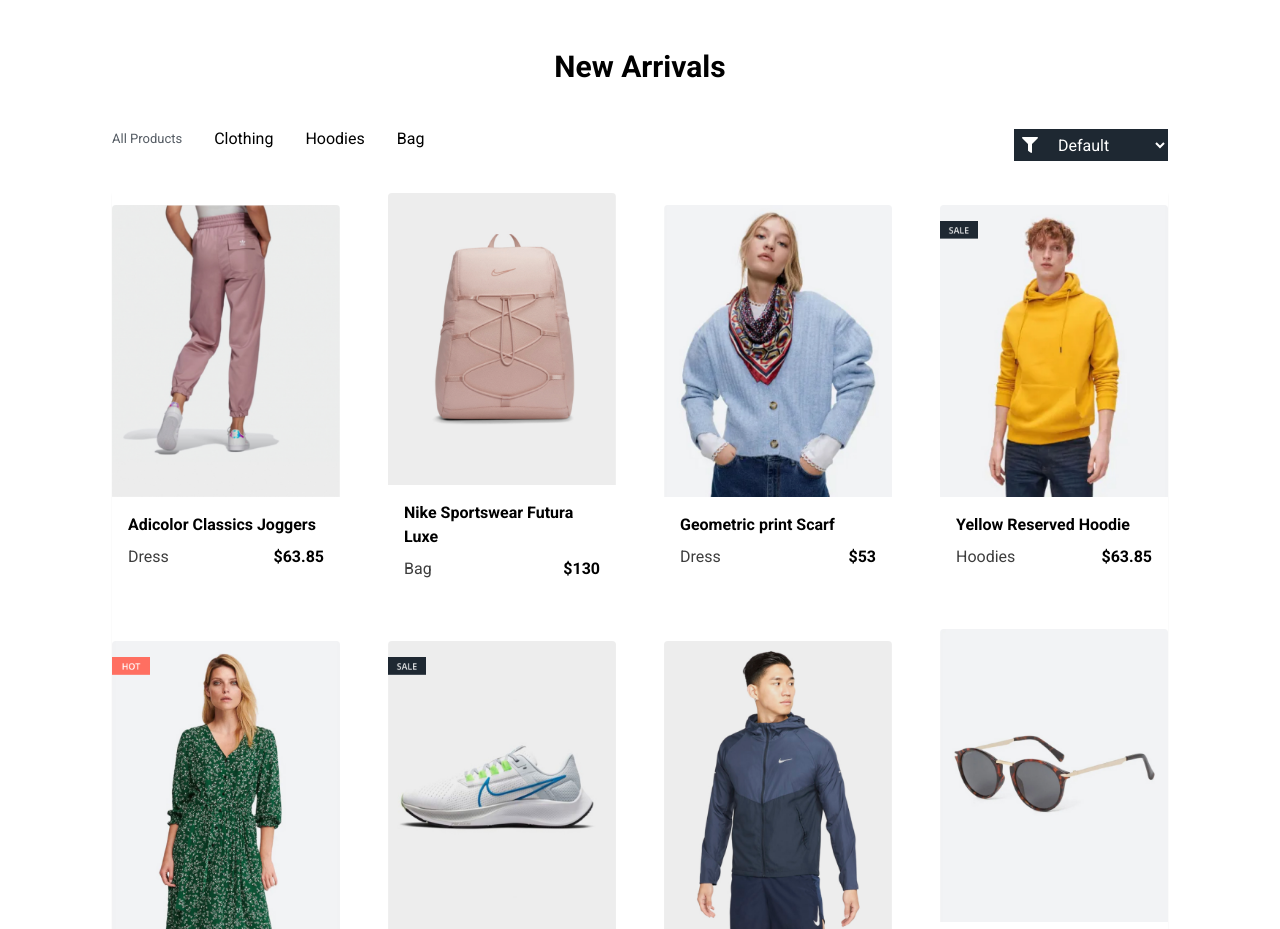
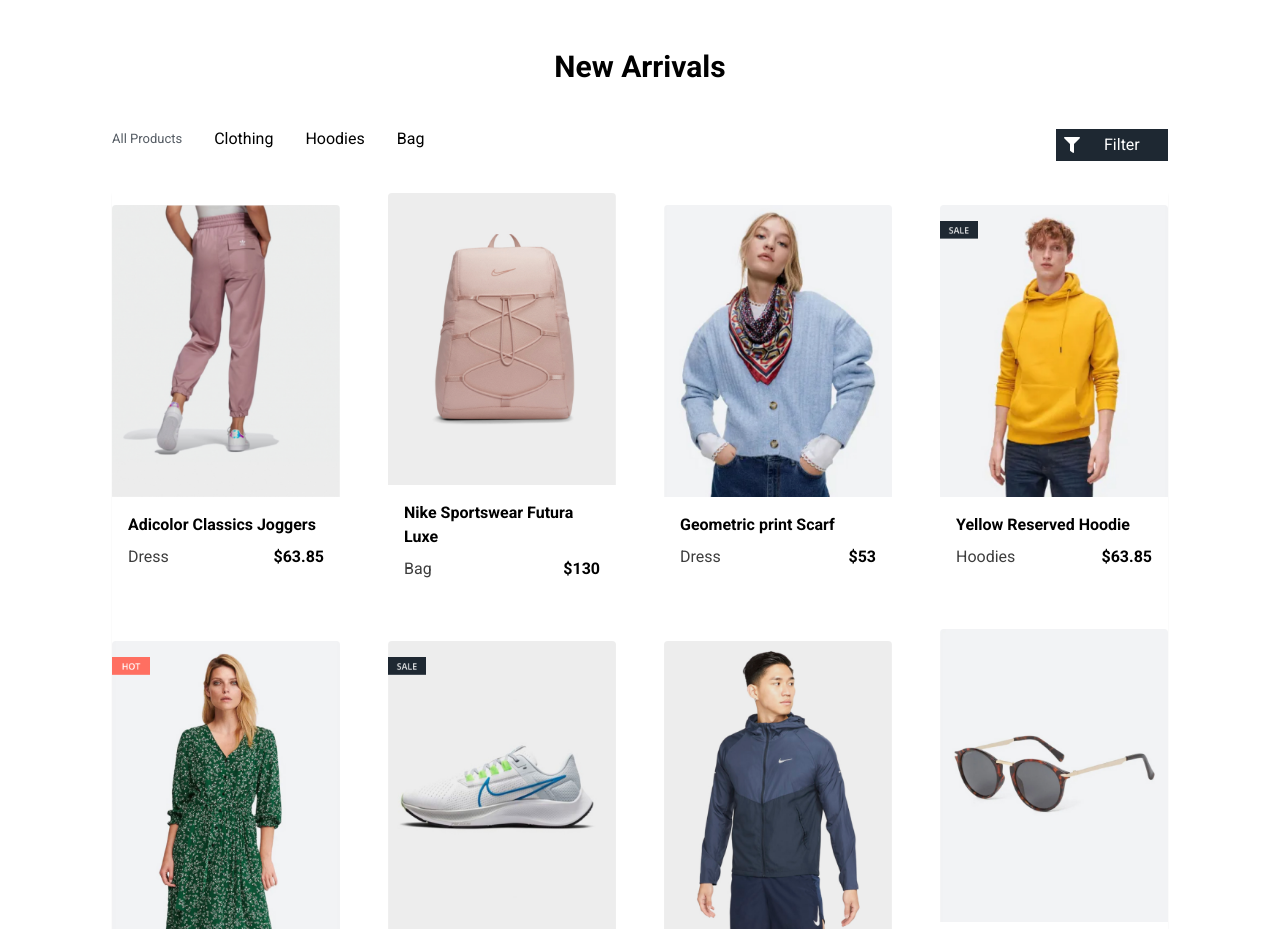
Before and after one commit to ReactIrina/01_e_commerce, a React (Vite) app in the folder project/: page / in a window 1280 px wide. Shown: the part 1720-2649 px from the top of the page. Built offline with nearby package versions, Linux system fonts and the light colour scheme.

Commit message:
Filter and sorting

```diff
--- a/project/src/App.css
+++ b/project/src/App.css
@@ -14,6 +14,19 @@ a:hover {
   color: #cc1100;
 }
 
+.custom-select {
+  appearance: none;
+  -webkit-appearance: none;
+  -moz-appearance: none;
+  background-image: none;
+  /* padding-right: 1rem;  */
+  /* Adjust the padding to control the arrow position */
+}
+
+.custom-select option {
+  background-color: black;
+}
+
 header,
 nav {
   z-index: 10001 !important;
--- a/project/src/pages/Home/Products.jsx
+++ b/project/src/pages/Home/Products.jsx
@@ -103,17 +103,17 @@ const Products = () => {
             </button>
           </div>
 
-          <div className="flex justify-end mb-4 rounded-sm">
-            <div className="bg-Black p-2 ">
+          <div className="flex justify-end mb-4 rounded">
+            <div className="bg-Black p-2">
               <FaFilter className="text-white h-4 w-4" />
             </div>
             <select
               id="sort"
               onChange={(e) => handleSortChange(e.target.value)}
               value={sortOption}
-              className="bg-Black text-white px-2 py-1"
+              className="bg-Black text-white px-4 py-1 w-20 custom-select"
             >
-              <option value="default"> Default</option>
+              <option value="default"> Filter</option>
               <option value="A-Z">A-Z</option>
               <option value="Z-A">Z-A</option>
               <option value="low-to-high">Low to High</option>
```
